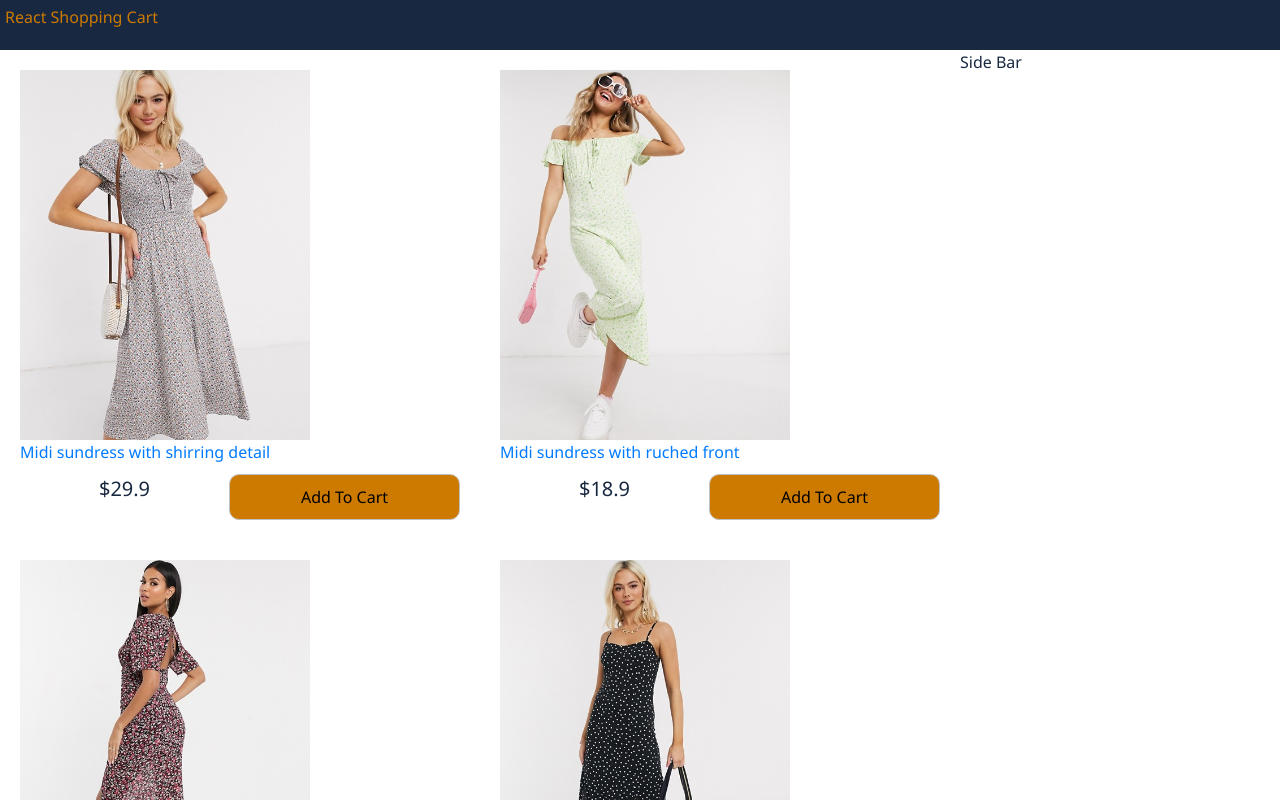
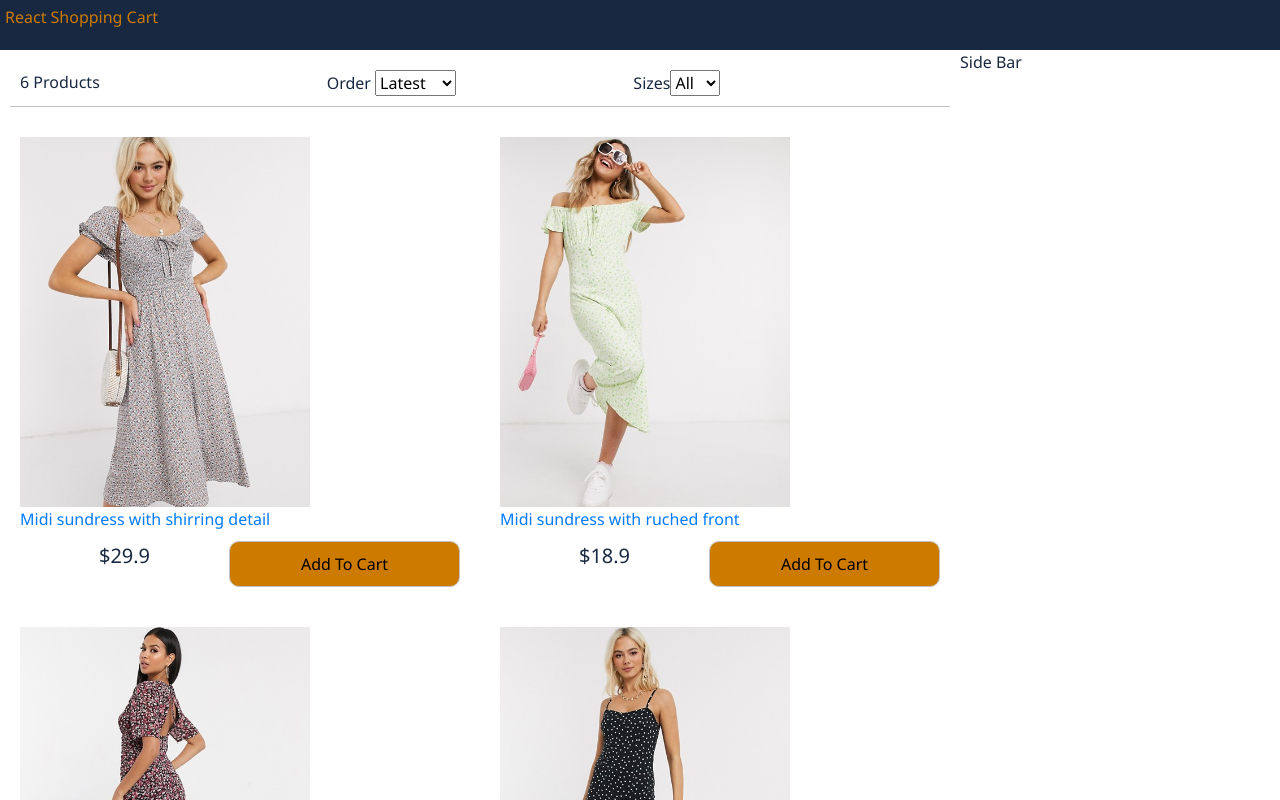
Before and after one commit to just-red/just_another_shopin_cart, a React (Create React App) app: page / in a window 1280 px wide. Shown: the top 800 px of the page. Built offline with nearby package versions, Linux system fonts and the light colour scheme; a web font is replaced by a local one.

Commit message:
filter-component

```diff
--- a/src/App.css
+++ b/src/App.css
@@ -116,6 +116,7 @@
 
 .product-price{
   display: flex;
+
   justify-content: space-between;
 
 
@@ -137,7 +138,7 @@
   background-color: #f0f0f0;
   cursor: pointer;
   border-radius: 10px;
-  transition: border-radius 0.9s;
+  transition: border-radius .1s;
 
 }
 
@@ -150,3 +151,20 @@
 .button.primary {
   background-color: #CD7A00;
 }
+
+
+/* Filters */
+
+.filter {
+  display: flex;
+  justify-content: space-between;
+  padding: 1rem;
+  margin: 1rem;
+  border-bottom: .1rem #c0c0c0 solid;
+}
+.filter div{
+  flex: 1
+}
+.filter option{
+  border: none;
+}
--- a/src/App.js
+++ b/src/App.js
@@ -5,6 +5,7 @@
 import data from "./data.json"
 import { BrowserRouter as Router, Route, Switch, Link } from 'react-router-dom'
 import Product from './component/Product';
+import Filter from './component/Filter';
 
 
  class App extends Component {
@@ -18,10 +19,50 @@
         }
     }
 
+    filterOrder=(event) =>  {
+    const sort = event.target.value
+
+    this.setState({
+        sort : sort,
+        products : this.state.products
+        .slice()
+        .sort((a,b)=>
+            sort === "Lowest"
+            ? a.price > b.price
+            ? 1:-1
+
+            : sort === "Highest"
+            ? a.price < b.price
+                ? 1
+                : -1
+            :a.id < b.id ? 1:-1
+
+        )
+    }) }
 
 
 
 
+
+    filterSize =(event)=>{
+
+        if(event === "")
+        {
+            this.setState({
+                size: event.target.value,
+                products : data.products
+            })
+        }
+        else(
+            this.setState(
+                {size: event.target.value,
+                    products: data.products.filter(products => products.availableSizes.indexOf(event.target.value) >= 0)
+
+                }
+            )
+        )
+
+    }
 
     render() {
 
@@ -35,9 +76,19 @@
                 <main>
                 <div className="content">
                 <div className="main">
+                <Filter count={this.state.products.length}
+                    sort = {this.state.sort}
+                    size = {this.state.size}
+                    filterOrder ={this.filterOrder}
+                    filterSize = {this.filterSize}
+                />
+
                 <Product
                     products = {this.state.products}
                 />
+
+
+
                 </div>
                 <div className="side-bar">
 
--- /dev/null
+++ b/src/component/Filter.js
@@ -0,0 +1,42 @@
+import React, { Component } from 'react'
+import '../App.css'
+
+export default class Filter extends Component {
+
+
+
+
+    render() {
+        return (
+            <div className="filter">
+                <div className="filter-result">{this.props.count} Products</div>
+                <div className="filter-sort"
+
+                > Order <select value={this.props.sort}
+                    onChange={this.props.filterOrder}>
+                    <option >Latest</option>
+                    <option value="Highest">Highest</option>
+                    <option value="Lowest">Lowest</option>
+                </select></div>
+
+
+                <div className="filter-size">Sizes
+                <select value={this.props.size}
+                onChange={this.props.filterSize}
+              >
+
+                <option value="">All</option>
+
+                        <option value="XS">XS</option>
+                        <option value="S">S</option>
+                        <option value="M">M</option>
+                        <option value="L">L</option>
+                        <option value="XL">XL</option>
+                        <option value="XXL">XXL</option>
+                </select>
+
+                </div>
+            </div>
+        )
+    }
+}
```
